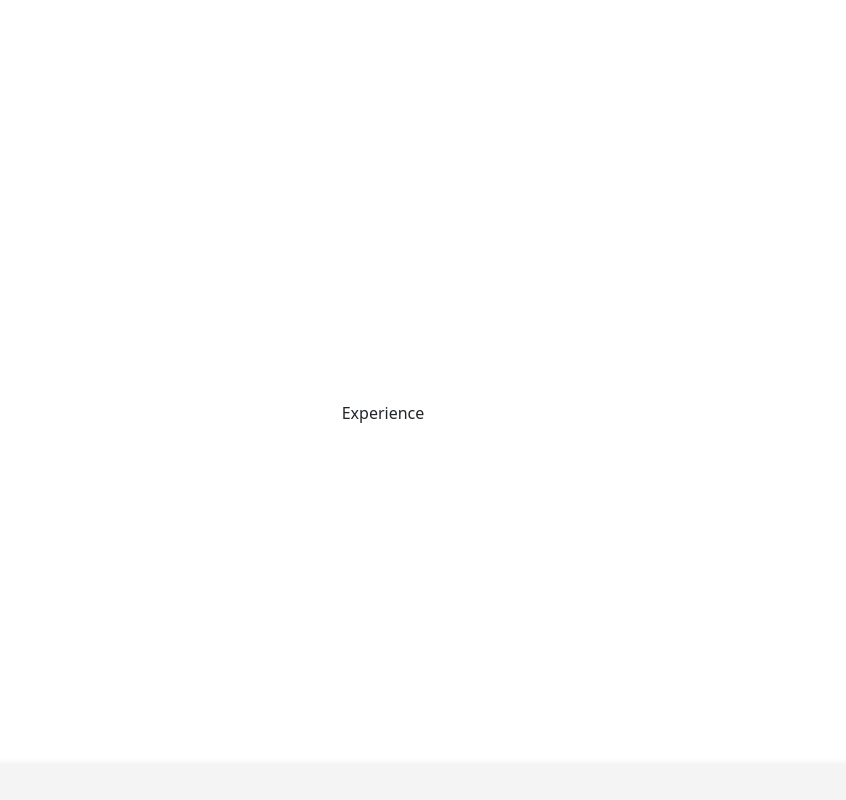
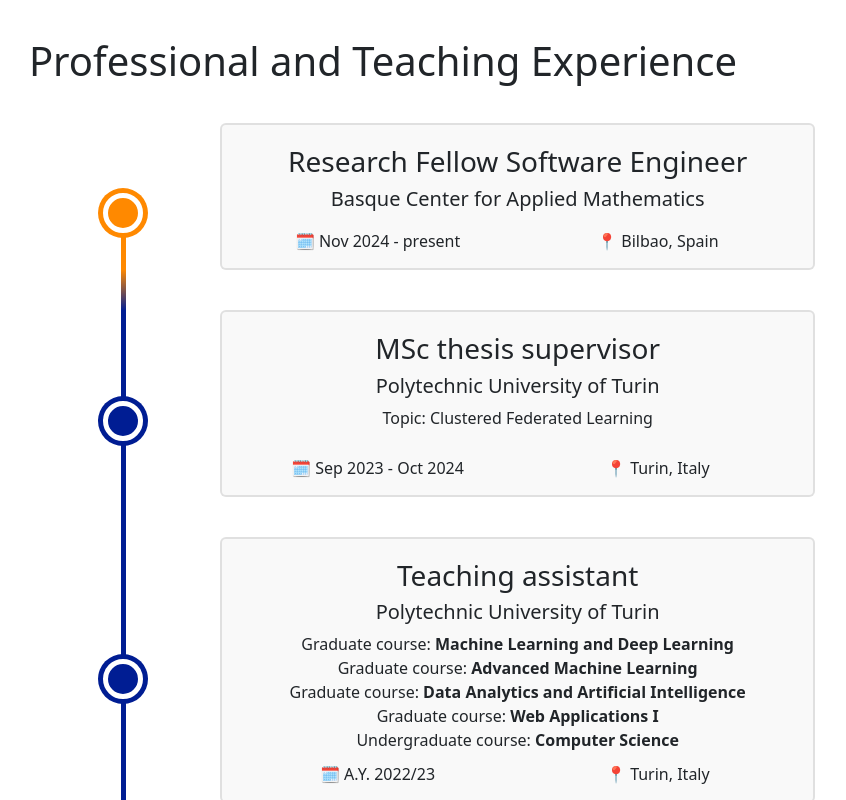
Before and after one commit to erosfani/erosfani.github.io, a React (Vite) app: page / in a window 1280 px wide. Shown: the part 1360-2160 px from the top of the page, without its empty margins (257-1103 px from the left). Built offline with nearby package versions, Linux system fonts and the light colour scheme.

Commit message:
Experience section

```diff
--- a/src/App.css
+++ b/src/App.css
@@ -197,6 +197,75 @@
   text-decoration: underline;
 }
 
+.section-title {
+  margin-bottom: 30px;
+}
+
+.timeline {
+  border-left: 5px solid #001d93;
+}
+
+.timeline-first {
+  margin-top: 70px;
+}
+
+.timeline-last {
+  margin-bottom: 165px;
+}
+
+.timeline-dot {
+  position: relative;
+  left: -35px;
+  width: 40px;
+  height: 40px;
+  background-color: var(--timelineColor, #001d93);
+  border-radius: 50%;
+  border: 5px solid #fff;
+  box-shadow: 0 0 0 5px var(--timelineColor, #001d93);
+}
+
+.timeline-dot:hover {
+  box-shadow: 0 0 5px 5px var(--timelineColor, #001d93);
+}
+
+.timeline-dot-all {
+  top: 40%;
+}
+
+.timeline-dot-first {
+  top: 0;
+}
+
+.timeline-dot-last {
+  bottom: -100%;
+}
+
+.timeline-card {
+  display: block;
+  margin-right: 80px;
+  margin-bottom: 40px;
+  padding: 20px 15px 15px 15px;
+  background-color: rgba(244, 244, 244, 0.5);
+  border: 2px solid #00000019;
+  transition: all 0.3s ease;
+}
+
+.timeline-card .card-body {
+  padding: 0;
+}
+
+.timeline-card:hover {
+  box-shadow: 0 0 15px #CCCCCCFF;
+}
+
+.timeline-date-loc {
+  display: inline-block;
+  width: 50%;
+  align-content: center;
+  margin-top: 10px;
+}
+
+
 #presentation h1 {
   margin-left: 17px;
 }
--- a/src/App.jsx
+++ b/src/App.jsx
@@ -4,6 +4,7 @@
 import {Col, Container, Row} from "react-bootstrap";
 import About from "./sections/About.jsx";
 import {useState, useEffect} from "react";
+import Experience from "./sections/Experience.jsx";
 
 function App() {
 
@@ -38,13 +39,7 @@
       <main>
         <About />
 
-        <Container fluid id="experience" className='section'>
-          <Row>
-            <Col>
-              Experience
-            </Col>
-          </Row>
-        </Container>
+        <Experience />
 
         <Container fluid id="education" className='section'>
           <Row>
--- a/src/sections/About.jsx
+++ b/src/sections/About.jsx
@@ -57,7 +57,7 @@
                 I am an <strong> ELLIS Ph.D. candidate </strong>
                 at the Visual and Multimodal Applied Learning Laboratory
                 within the Artificial Intelligence Hub
-                at the <strong> Polytechnic University of Turin </strong>.
+                at the <strong> Polytechnic University of Turin</strong>.
 
                 Additionally, I am a <strong> Research Fellow </strong>
                 at the <strong> Basque Center for Applied Mathematics</strong>,
@@ -75,8 +75,8 @@
                 <strong> IROS</strong>,
                 and <strong> WACV</strong>.
                 Furthermore, I have served as a reviewer for various international conferences and journals,
-                and I was recently honored as one of the <strong> Outstanding Reviewers </strong>
-                of <strong> ECCV </strong> in 2024.
+                and I was recently honored as an <strong> Outstanding Reviewer </strong>
+                at <strong> ECCV </strong> in 2024.
               </p>
 
               <p>
--- /dev/null
+++ b/src/sections/Experience.jsx
@@ -0,0 +1,141 @@
+import {Card, Col, Container, Row} from "react-bootstrap";
+
+function Experience() {
+
+  const experiences = [
+    {
+      role: 'Research Fellow Software Engineer',
+      org: 'Basque Center for Applied Mathematics',
+      date: 'Nov 2024 - present',
+      location: 'Bilbao, Spain',
+      color: '#ff8900',
+      color_from: '#001d93',
+    },
+    {
+      role: 'MSc thesis supervisor',
+      org: 'Polytechnic University of Turin',
+      date: 'Sep 2023 - Oct 2024',
+      location: 'Turin, Italy',
+      topic: 'Clustered Federated Learning',
+      color: '#001d93',
+    },
+    {
+      role: 'Teaching assistant',
+      org: 'Polytechnic University of Turin',
+      date: 'A.Y. 2022/23',
+      location: 'Turin, Italy',
+      color: '#001d93',
+      courses: [
+        {
+          type: 'Graduate',
+          name: 'Machine Learning and Deep Learning'
+        },
+        {
+          type: 'Graduate',
+          name: 'Advanced Machine Learning'
+        },
+        {
+          type: 'Graduate',
+          name: 'Data Analytics and Artificial Intelligence'
+        },
+        {
+          type: 'Graduate',
+          name: 'Web Applications I'
+        },
+        {
+          type: 'Undergraduate',
+          name: 'Computer Science'
+        },
+      ],
+    },
+    {
+      role: 'MSc thesis supervisor',
+      org: 'Polytechnic University of Turin',
+      date: 'Sep 2022 - Jul 2023',
+      location: 'Turin, Italy',
+      topic: 'Federated Visual Geo-Localization',
+      color: '#001d93',
+    },
+    {
+      role: 'Teaching collaborator as an undergrad',
+      org: 'Polytechnic University of Turin',
+      date: 'A.Y. 2018/19',
+      location: 'Turin, Italy',
+      color: '#001d93',
+      courses: [
+        {
+          type: 'Undergraduate',
+          name: 'Algorithms and Programming'
+        },
+        {
+          type: 'Undergraduate',
+          name: 'Mathematical Analysis I'
+        },
+        {
+          type: 'Undergraduate',
+          name: 'Mathematical Analysis II'
+        },
+      ],
+    },
+  ];
+
+  return (
+    <Container fluid id="experience" className="section">
+      <Row>
+        <Col xs={12} className='section-title'>
+          <h1> Professional and Teaching Experience </h1>
+        </Col>
+      </Row>
+      {experiences.map((exp, index) => (
+        <Row key={index}>
+          <Col xs={3}>
+          </Col>
+          <Col xs={1} className={
+            index === 0 ?
+              'timeline timeline-first' : (
+                index === experiences.length - 1 ?
+                  'timeline timeline-last' :
+                  'timeline')
+          } style={exp.color_from ? {
+            borderLeft: '5px solid',
+            borderImage: 'linear-gradient(to bottom, ' + exp.color + ' 65%, ' + exp.color_from + ' 100%) 1 100%'
+          } : null
+          }>
+            <div className={index === 0 ?
+              'timeline-dot timeline-dot-first' : (
+                index === experiences.length - 1 ?
+                  'timeline-dot timeline-dot-last' :
+                  'timeline-dot timeline-dot-all')
+            } style={{'--timelineColor': exp.color}}> </div>
+          </Col>
+          <Col xs={8}>
+            <Card className='timeline-card'>
+              <Card.Title> <h3> {exp.role} </h3> </Card.Title>
+              <Card.Body>
+                <h5> {exp.org} </h5>
+
+                {exp.topic ?
+                  <Card.Text> Topic: {exp.topic} </Card.Text> : null
+                }
+
+                {exp.courses ? exp.courses.map((course, index_c) => (
+                    <span key={index_c}> {course.type} course: <strong>{course.name}</strong> <br/> </span>)) : null}
+
+                <span className='timeline-date-loc'>
+                  🗓️ {exp.date}
+                </span>
+                <span className='timeline-date-loc'>
+                  📍 {exp.location}
+                </span>
+
+
+              </Card.Body>
+            </Card>
+          </Col>
+        </Row>))
+      }
+    </Container>
+  );
+}
+
+export default Experience;
```
